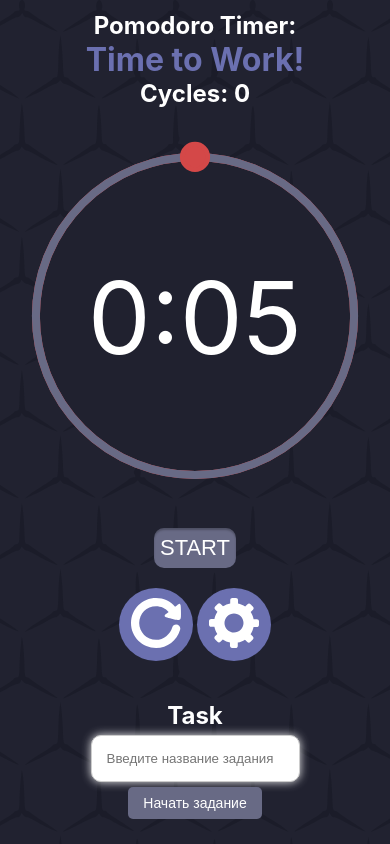
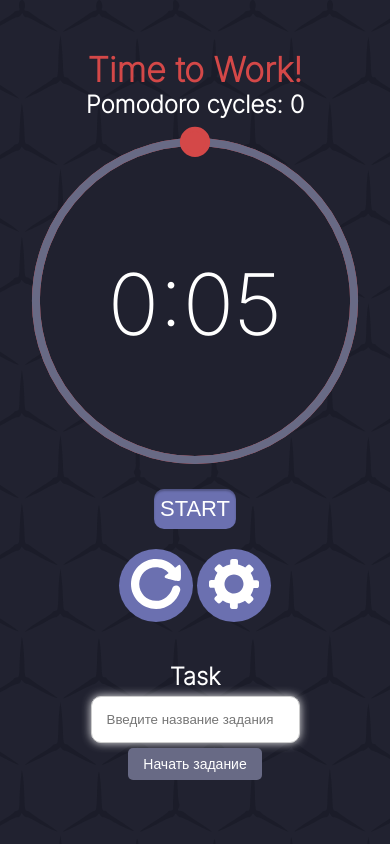
Before and after one commit to TeodorChaly/Pomodoro-Timer-Web, a website: page public/index.html in a window 390 px wide. Drawn offline with Linux system fonts and the light colour scheme.

Commit message:
GUI for mobile and desktop

```diff
--- a/public/index.html
+++ b/public/index.html
@@ -5,15 +5,19 @@
     <meta http-equiv="X-UA-Compatible" content="IE=edge" />
     <meta name="viewport" content="width=device-width, initial-scale=1.0" />
     <link rel="stylesheet" href="style.css" />
+    <link rel="preconnect" href="https://fonts.googleapis.com">
+    <link rel="preconnect" href="https://fonts.gstatic.com" crossorigin>
+    <link href="https://fonts.googleapis.com/css2?family=Inter:wght@203&display=swap" rel="stylesheet">
     <title>Pomodoror Timer by iTeo</title>
+
   </head>
   <body>
     <div class="container">
       <!-- Basic text -->
-      <h1 class="main-header">Pomodoro Timer:</h1>
-      <h1 class="head_title" id="stageDisplay">Time to Work!</h1>
-      <h2 class="lapse" id="cycleCount">Cycles: 0</h2>
+      <!-- <h1 class="main-header">Pomodoro Timer:</h1> -->
+      <h2 class="head_title" id="stageDisplay">Time to Work!</h2>
 
+      <h2 class="circle" id="cycleCount">Pomodoro cycle: 0</h2>
       <!-- Timer circle area -->
       <div class="circle-timer-container">
         <div class="circle">
@@ -21,7 +25,8 @@
             class="img-cicle"
             width="250"
             viewBox="0 0 220 220"
-            xmlns="http://www.w3.org/2000/svg">
+            xmlns="http://www.w3.org/2000/svg"
+          >
             <g transform="translate(110,110)">
               <circle r="100" class="e-c-base" />
               <g transform="rotate(-90)">
--- a/public/script.js
+++ b/public/script.js
@@ -331,7 +331,7 @@ function updateDisplay() {
   switch (stage) {
     case "Work":
       displayText = "Time to Work!";
-      textColor = "#6B70B0";
+      textColor = "#d44848";
       break;
     case "Chill":
       displayText = "Chill Out!";
@@ -348,7 +348,7 @@ function updateDisplay() {
 
   stageDisplay.textContent = displayText;
   stageDisplay.style.color = textColor;
-  cycleCountDisplay.textContent = `Cycles: ${cycleCount}`;
+  cycleCountDisplay.textContent = `Pomodoro cycles: ${cycleCount}`;
   updateTimerDisplay();
   remainingSeconds = durations[stage];
 }
--- a/public/style.css
+++ b/public/style.css
@@ -1,5 +1,5 @@
 body {
-  font-family: 'Inter', sans-serif;
+  font-family: 'Inter';
   color: white;
   background-color: #212230;
   background-image: url("./img/bg.svg");
@@ -16,13 +16,18 @@ body {
   justify-content: center;
   align-items: center;
   position: relative;
+  width: 350px;
+  height: 470px; /* Высота должна соответствовать размеру вашего круга */
+}
+
+.img-cicle{
   width: 420px;
-  height: 420px; /* Высота должна соответствовать размеру вашего круга */
+  height: 420px;
 }
 
 .main-header{
    font-family: 'Inter';
-   font-size: 30px;
+   font-size: 50px;
    margin:0;
 }
 .container {
@@ -51,7 +56,7 @@ label {
 #timer {
   font-family: 'Inter';
   position: absolute;
-  font-size: 100px;
+  font-size: 110px;
   color: white;
   text-align: center;
   width: 100%; /* Ширина таймера равна ширине контейнера */
@@ -70,7 +75,7 @@ label {
    font-family: 'Inter'
    width: 120px;
    height: 40px;
-   background-color: #686A85;
+   background-color: #6B70B0;
    color: white;
    border: none;
    outline: none;
@@ -116,17 +121,7 @@ label {
 #e-pointer {
    transition: transform 0.7s;
 }
-.head_title {
-  font-family: 'Inter'
-  font-size: 45px;
-  color: rgb(107, 112, 176);
-  margin: 0;
-}
-.lapse{
-  font-family: 'Inter'
-   font-size: 34px;
-   margin: 0;
-}
+
 #overlay {
    position: fixed;
    top: 0;
@@ -317,28 +312,40 @@ input[type="number"] {
   margin-bottom: 5px;
 }
 
-.img-cicle{
-  width: 420px;
-  height: 420px;
+.circle{
+  font-size: 44px;
+  margin:0;
 }
 
+.head_title{
+  font-size:72px;
+  margin:0;
+}
+
+
+
 @media only screen and (max-width: 500px) {
+  .circle-timer-container{
+    width: 350px;
+    height: 370px;
+  }
    .img-cicle{
        width: 350px;
        height: 350px;
   }
 
+   .main-header{
+       font-size: 40px;
+  }
 
-   .head_title{
+  .head_title{
+    font-size:34px;
+    margin:0;
+  }
+
+   .circle{
      font-family: 'Inter'
-       font-size: 28px;
-  }
-   .main-header{
-       font-size: 24px;
-  }
-   .lapse{
-     font-family: 'Inter'
-
+     margin:0;
        font-size: 24px;
   }
 
@@ -354,4 +361,7 @@ input[type="number"] {
   .task-name-display {
       font-size: 16px;
   }
+  #timer {
+     font-size: 85px;
+  }
 }
```
